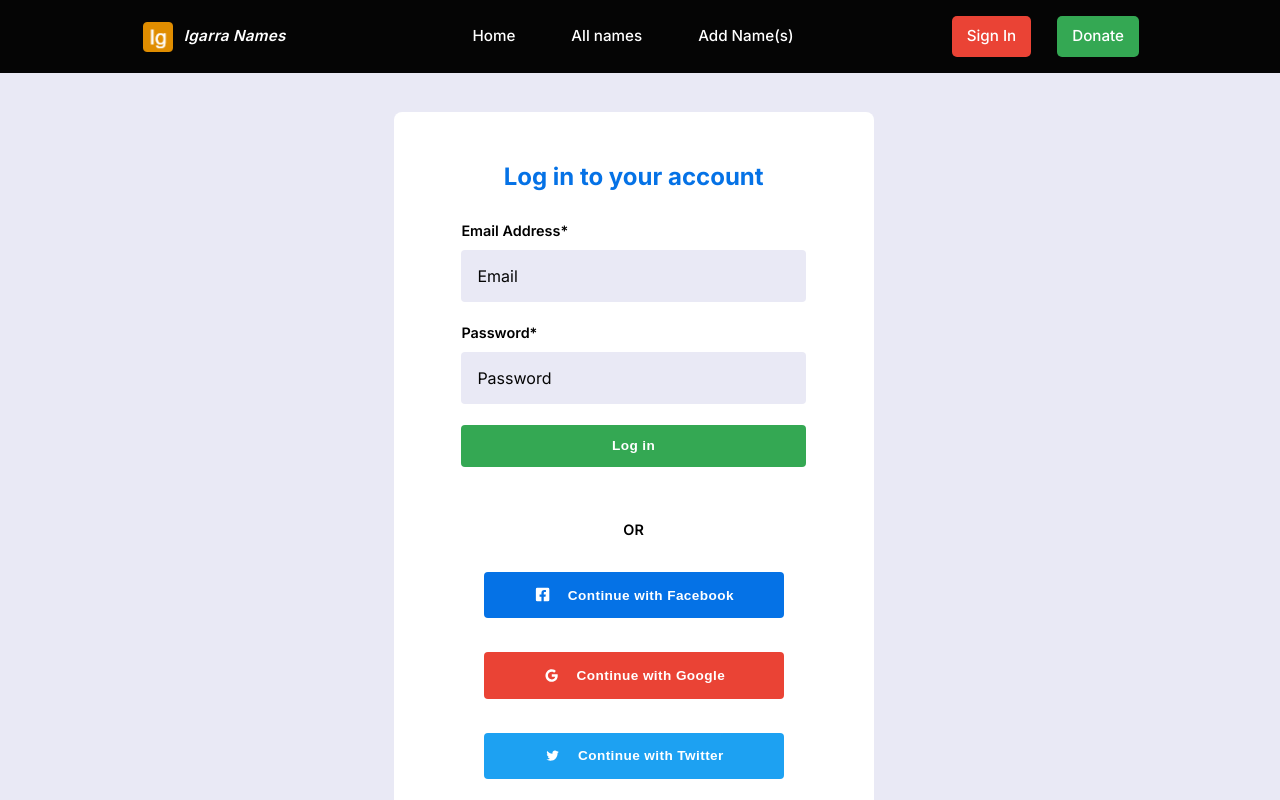
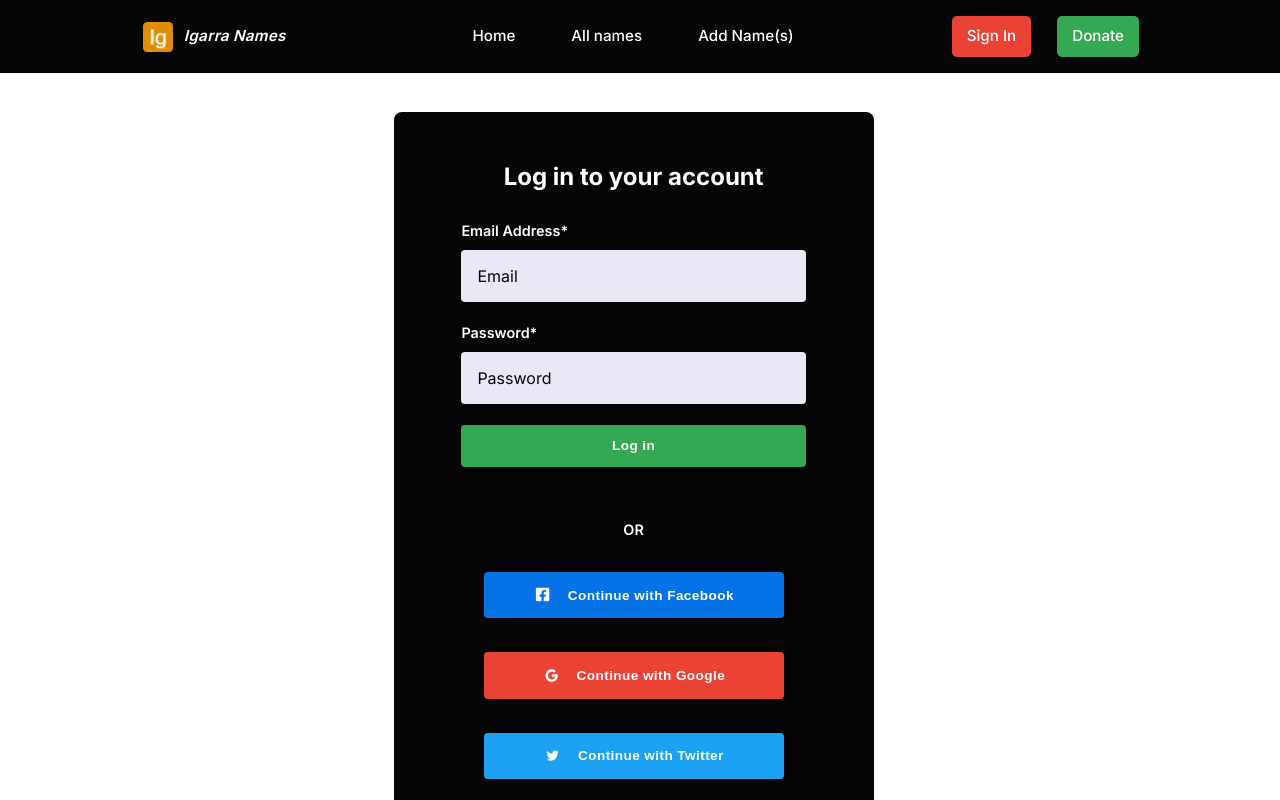
Before and after one commit to winpeed/prod-tsx-igarranames, a Next.js app: page /signin in a window 1280 px wide. Shown: the top 800 px of the page. Built offline with nearby package versions, Linux system fonts and the light colour scheme; no server answers.

Commit message:
Modify signin and signup pages

```diff
--- a/components/SignInForm.tsx
+++ b/components/SignInForm.tsx
@@ -60,7 +60,7 @@ const SignInForm = () => {
           <Sign.Card>
             <Sign.Form onSubmit={handleSubmit}>
               <Sign.MinHeading>Log in to your account</Sign.MinHeading>
-              <Sign.Text color="red">
+              <Sign.Text color="yellow">
                 Enter correct email address/password.
               </Sign.Text>
               <Sign.Label>Email Address*</Sign.Label>
@@ -117,7 +117,7 @@ const SignInForm = () => {
                     marginRight: "0.8em",
                   }}
                 />
-                Handle Stuff
+                Continue with Twitter
               </Sign.Button>
             </Sign.Wrapper>
 
@@ -169,7 +169,7 @@ const SignInForm = () => {
               <Sign.Button>Log in</Sign.Button>
             </Sign.Form>
 
-            <Sign.Text>OR</Sign.Text>
+            <Sign.Text color="white">OR</Sign.Text>
             <Sign.Wrapper direction="column">
               <Sign.Button media="facebook">
                 {" "}
@@ -204,12 +204,6 @@ const SignInForm = () => {
                 Continue with Twitter
               </Sign.Button>
             </Sign.Wrapper>
-
-            {/* <Sign.Span>
-          By continuing, you agree to Igarranames's{" "}
-          <Link href="/terms">Terms and Services </Link>,{" "}
-          <Link href="/privacy">Privacy and Policy</Link>
-        </Sign.Span> */}
           </Sign.Card>
           <Sign.Wrapper direction="column" width="small">
             <Link href="/signup" passHref>
--- a/components/header/styles/Header.ts
+++ b/components/header/styles/Header.ts
@@ -120,7 +120,7 @@ export const FormWrapper = styled.div`
   margin: 1em 0em;
   border-radius: 4px;
   border: 1px solid var(--green-dark);
-  padding: 0.5em 0.3em 0.5em 1.3em;
+  padding: 0.8em 0.3em 0.8em 1.3em;
   align-items: center;
 `;
 
@@ -235,9 +235,9 @@ display: flex;
 flex-direction: column;
 background: white;
 align-items: flex-start;
-padding: 1.2em 2em 1.2em 2em;
+padding: 0.5em 2em 0.8em 2em;
 max-width: 580px;
-margin: 0em auto -2em;
+margin: 1.2em auto -2em;
 z-index: 3;
 border: 1px solid #ccc;
 box-shadow: 0 2px 4px rgb(0 0 0 / 20%);
--- a/components/sign/styles/Sign.ts
+++ b/components/sign/styles/Sign.ts
@@ -9,7 +9,7 @@ import {
 } from "../../../interfaces/interface";
 
 export const Container = styled.main`
-  background: var(--gray-dark);
+  background: var(--white);
   width: 100vw;
   min-height: 100vh;
   padding: 5em 1.8em 3em 1em;
@@ -18,10 +18,11 @@ export const Container = styled.main`
 export const Card = styled.section`
   max-width: 480px;
   margin: 2em auto;
-  background: var(--white);
+  background: var(--black);
   text-align: center;
   padding: 0em 1.5em 3em 1.5em;
   border-radius: 8px;
+  color: white;
 
   @media (max-width: 400px) {
     max-width: 350px;
@@ -56,7 +57,7 @@ export const Heading = styled.h2<HeadingProps>`
 `;
 
 export const MinHeading = styled.h4`
-  color: var(--blue-light);
+  color: var(--white);
   font-size: 1.5rem;
   margin-top: 1em;
   padding: 0.4em 0em;
@@ -69,7 +70,7 @@ export const Text = styled.p<HeadingProps>`
   line-height: 1.7;
   font-weight: 600;
   padding: 0.5em 0em 0.5em 0em;
-  color: ${(props) => (props.color == 'red' ? 'var(--red)' : props.color == 'white' ? "white" : "black")};
+  color: ${(props) => (props.color == 'yellow' ? 'var(--yellow)' : props.color == 'white' ? "white" : "black")};
   text-align: center;
   margin-top: 1em;
 
```
